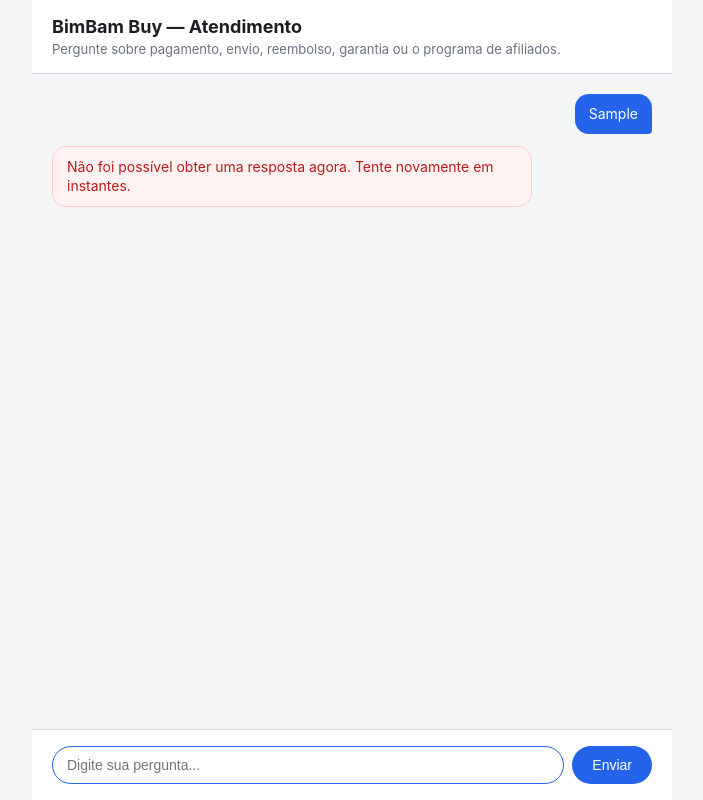
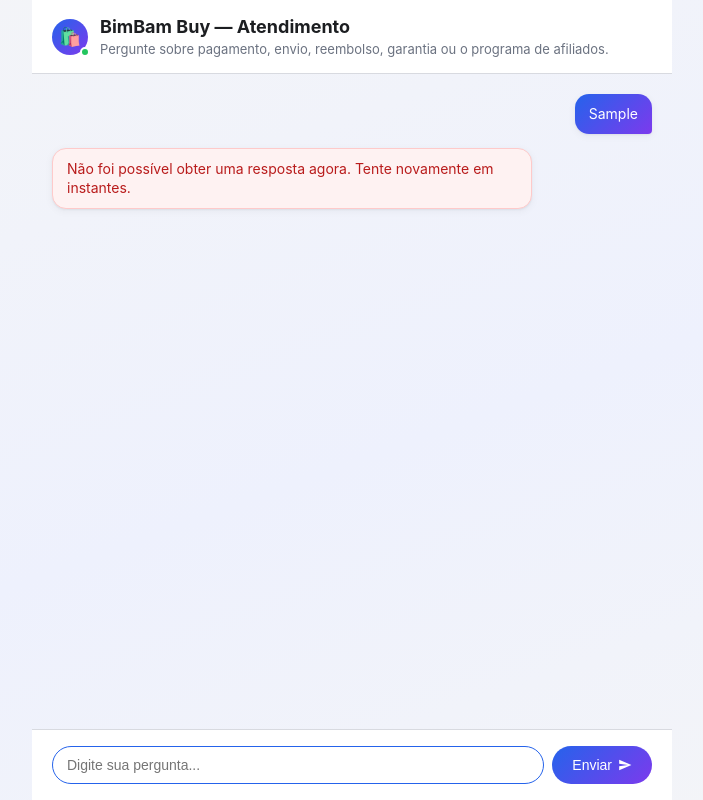
Before and after one commit to saofraga/rag-challenge-agent, a website: page static/index.html in a window 1280 px wide. Both pictures are taken after typing "Sample" into the empty fields and a click on the button "Enviar". Shown: the whole page, without its empty margins (288-991 px from the left). Drawn offline with Linux system fonts and the light colour scheme; no server answers.

Commit message:
ux: refina visual do chat com animações e identidade visual mais moderna

```diff
--- a/static/index.html
+++ b/static/index.html
@@ -9,10 +9,12 @@
     --cor-fundo: #f4f5f7;
     --cor-texto: #1c1e21;
     --cor-usuario: #2563eb;
+    --cor-usuario-2: #7c3aed;
     --cor-usuario-texto: #ffffff;
     --cor-assistente: #ffffff;
     --cor-assistente-texto: #1c1e21;
     --cor-borda: #d8dae0;
+    --sombra-bolha: 0 1px 2px rgba(28, 30, 33, 0.06), 0 2px 8px rgba(28, 30, 33, 0.05);
   }
 
   * { box-sizing: border-box; }
@@ -20,7 +22,7 @@
   body {
     margin: 0;
     font-family: -apple-system, BlinkMacSystemFont, "Segoe UI", Roboto, sans-serif;
-    background: var(--cor-fundo);
+    background: linear-gradient(160deg, #f4f5f7 0%, #eef1fd 55%, #f4f5f7 100%);
     color: var(--cor-texto);
     display: flex;
     justify-content: center;
@@ -36,9 +38,36 @@
   }
 
   header {
+    display: flex;
+    align-items: center;
+    gap: 12px;
     padding: 16px 20px;
     border-bottom: 1px solid var(--cor-borda);
     background: #fff;
+  }
+
+  .avatar {
+    position: relative;
+    flex-shrink: 0;
+    width: 36px;
+    height: 36px;
+    border-radius: 50%;
+    display: flex;
+    align-items: center;
+    justify-content: center;
+    font-size: 18px;
+    background: linear-gradient(135deg, var(--cor-usuario), var(--cor-usuario-2));
+  }
+
+  .avatar .status-online {
+    position: absolute;
+    bottom: -2px;
+    right: -2px;
+    width: 10px;
+    height: 10px;
+    border-radius: 50%;
+    background: #22c55e;
+    border: 2px solid #fff;
   }
 
   header h1 {
@@ -58,7 +87,7 @@
     padding: 20px;
     display: flex;
     flex-direction: column;
-    gap: 12px;
+    gap: 14px;
   }
 
   .mensagem {
@@ -68,11 +97,24 @@
     line-height: 1.4;
     font-size: 14px;
     white-space: pre-wrap;
+    box-shadow: var(--sombra-bolha);
+    animation: mensagemEntrada 220ms ease-out;
+  }
+
+  @keyframes mensagemEntrada {
+    from {
+      opacity: 0;
+      transform: translateY(6px);
+    }
+    to {
+      opacity: 1;
+      transform: translateY(0);
+    }
   }
 
   .mensagem.usuario {
     align-self: flex-end;
-    background: var(--cor-usuario);
+    background: linear-gradient(135deg, var(--cor-usuario), var(--cor-usuario-2));
     color: var(--cor-usuario-texto);
     border-bottom-right-radius: 4px;
   }
@@ -83,6 +125,15 @@
     color: var(--cor-assistente-texto);
     border: 1px solid var(--cor-borda);
     border-bottom-left-radius: 4px;
+  }
+
+  .mensagem.assistente.carregando {
+    animation: mensagemEntrada 220ms ease-out, pulsoDigitando 1.3s ease-in-out infinite;
+  }
+
+  @keyframes pulsoDigitando {
+    0%, 100% { opacity: 0.55; }
+    50% { opacity: 1; }
   }
 
   .mensagem.erro {
@@ -107,6 +158,7 @@
     border-radius: 20px;
     font-size: 14px;
     outline: none;
+    transition: border-color 150ms ease;
   }
 
   input[type="text"]:focus {
@@ -114,13 +166,32 @@
   }
 
   button {
+    display: inline-flex;
+    align-items: center;
+    gap: 6px;
     padding: 10px 20px;
     border: none;
     border-radius: 20px;
-    background: var(--cor-usuario);
+    background: linear-gradient(135deg, var(--cor-usuario), var(--cor-usuario-2));
     color: #fff;
     font-size: 14px;
     cursor: pointer;
+    transition: transform 120ms ease, box-shadow 120ms ease;
+  }
+
+  button:hover:not(:disabled) {
+    box-shadow: 0 4px 10px rgba(37, 99, 235, 0.3);
+    transform: translateY(-1px);
+  }
+
+  button:active:not(:disabled) {
+    transform: translateY(0) scale(0.97);
+  }
+
+  button svg {
+    width: 14px;
+    height: 14px;
+    flex-shrink: 0;
   }
 
   button:disabled {
@@ -132,18 +203,36 @@
     outline: 2px solid var(--cor-usuario);
     outline-offset: 2px;
   }
+
+  @media (prefers-reduced-motion: reduce) {
+    .mensagem,
+    .mensagem.assistente.carregando,
+    button {
+      animation: none !important;
+      transition: none !important;
+    }
+  }
 </style>
 </head>
 <body>
   <div class="app">
     <header>
-      <h1>BimBam Buy — Atendimento</h1>
-      <p>Pergunte sobre pagamento, envio, reembolso, garantia ou o programa de afiliados.</p>
+      <div class="avatar" aria-hidden="true">
+        🛍️
+        <span class="status-online"></span>
+      </div>
+      <div>
+        <h1>BimBam Buy — Atendimento</h1>
+        <p>Pergunte sobre pagamento, envio, reembolso, garantia ou o programa de afiliados.</p>
+      </div>
     </header>
     <div id="historico" role="log" aria-live="polite"></div>
     <form id="formulario">
       <input type="text" id="entrada" placeholder="Digite sua pergunta..." aria-label="Digite sua pergunta" autocomplete="off" required />
-      <button type="submit" id="botao">Enviar</button>
+      <button type="submit" id="botao">
+        Enviar
+        <svg viewBox="0 0 24 24" fill="currentColor" aria-hidden="true"><path d="M2 21l21-9L2 3v7l15 2-15 2z"/></svg>
+      </button>
     </form>
   </div>
 
@@ -172,6 +261,7 @@
       entrada.disabled = true;
       botao.disabled = true;
       const mensagemEspera = adicionarMensagem("Digitando...", "assistente");
+      mensagemEspera.classList.add("carregando");
 
       try {
         const resposta = await fetch("/perguntar", {
@@ -185,6 +275,7 @@
         }
 
         const dados = await resposta.json();
+        mensagemEspera.classList.remove("carregando");
         mensagemEspera.textContent = dados.resposta;
       } catch (erro) {
         mensagemEspera.remove();
```
